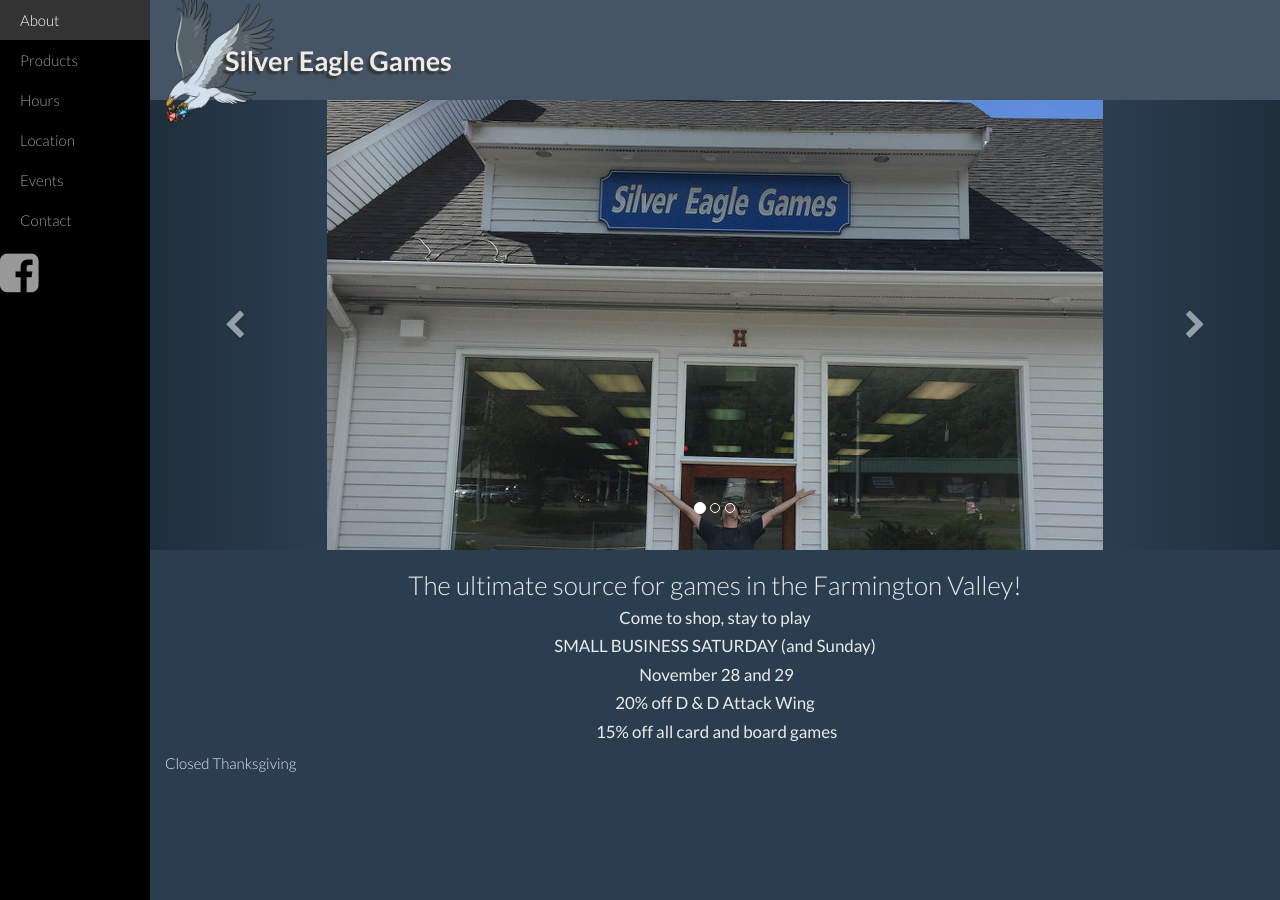
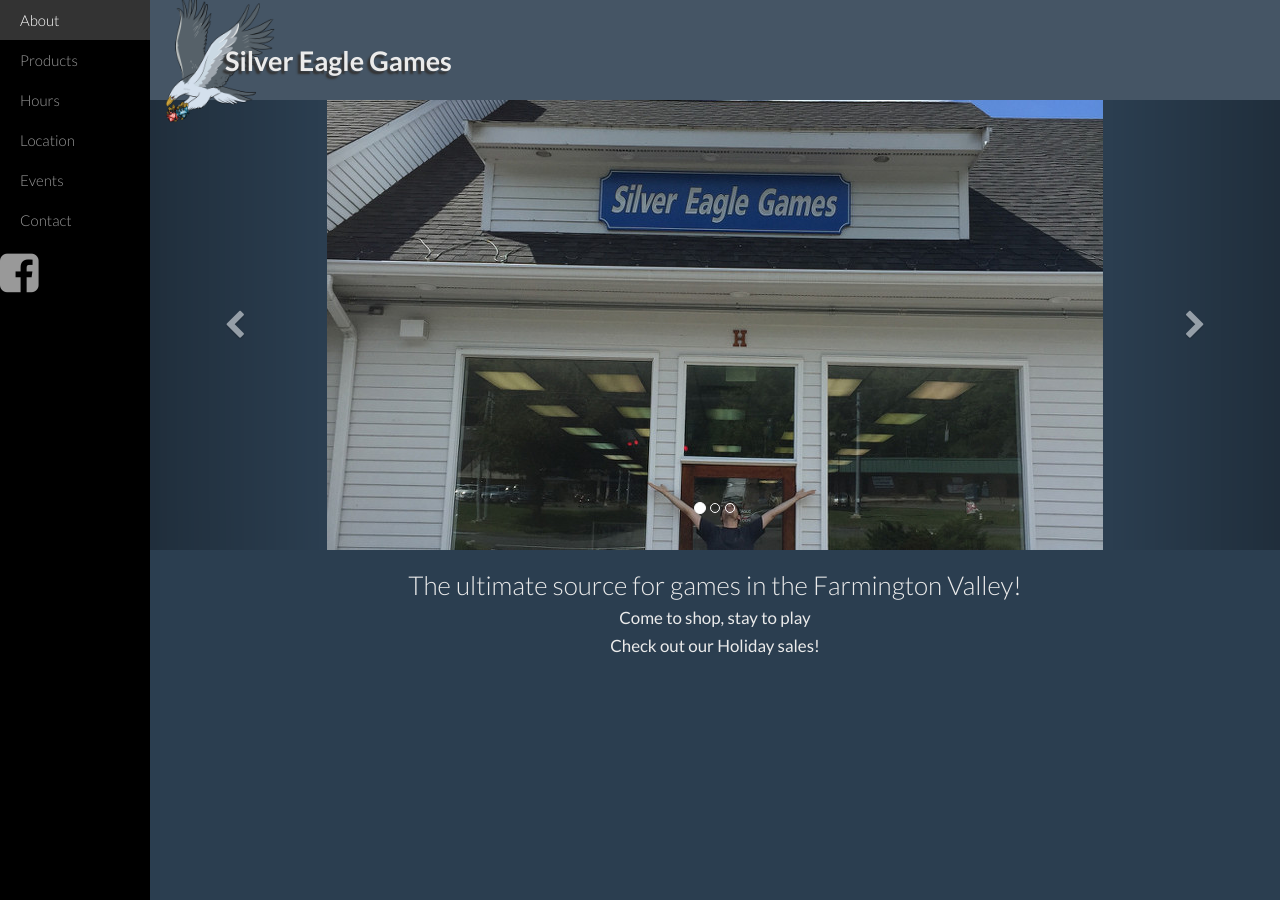
Before and after one commit to sew-admin/sew-admin, a Jekyll site: the page built from index.html, in a window 1280 px wide. Built offline with Jekyll 4.4.1, drawn with Linux system fonts in a browser that asks for light colours; nearby versions of some CDN libraries.

Commit message:
Updated 'index.html' via CloudCannon

```diff
--- a/index.html
+++ b/index.html
@@ -14,6 +14,6 @@ carousel:
     caption: ''
 ---
 
-<h3 class="text-center editable">The ultimate source for games in the Farmington Valley!<br /><small>Come to shop, stay to play<br /><span>SMALL BUSINESS SATURDAY (and Sunday)<br /><span>&nbsp;</span>November 28 and 29<br /><span> </span>20% off D &amp; D Attack Wing<br /><span>&nbsp;</span>15% off all card and board games</span></small></h3>
+<h3 class="text-center editable">The ultimate source for games in the Farmington Valley!<br /><small>Come to shop, stay to play<br />Check out our Holiday sales!</small></h3>
 
-<div class="editable"><p>Closed Thanksgiving</p></div>
+<div class="editable"></div>
```
